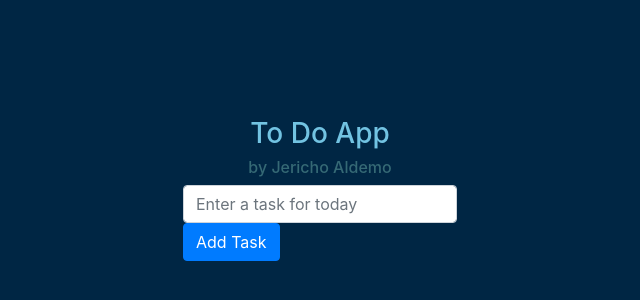
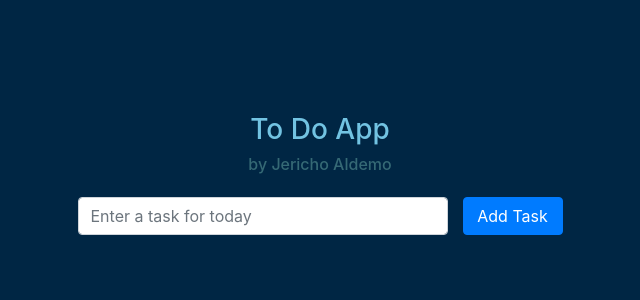
Before and after one commit to echoaldemo/multisys-todo, a React (Create React App) app: page / in a window 1280 px wide. Shown: the part 76-376 px from the top of the page, without its empty margins (320-960 px from the left). Built offline with nearby package versions, Linux system fonts and the light colour scheme.

Commit message:
Added input

```diff
--- a/src/components/ToDo.js
+++ b/src/components/ToDo.js
@@ -10,18 +10,10 @@ const Todo = () => {
           <form className="input-container">
             <input
               width="485px"
-              //   onChange={(e) =>
-              //     dispatch(allActions.inputActions.setTask(e.target.value))
-              //   }
-              //   value={input.task}
               className="form-control"
               placeholder="Enter a task for today"
             />
-            <button
-              //disabled={input.task.length === 0}
-              className="btn btn-primary"
-              type="submit"
-            >
+            <button className="btn btn-primary" type="submit">
               Add Task
             </button>
           </form>
--- a/src/index.css
+++ b/src/index.css
@@ -32,3 +32,12 @@ code {
 .sub {
   color: #356975;
 }
+
+.input-container {
+  display: grid;
+  grid-template-columns: 1fr 100px;
+  width: 485px;
+  margin-right: 1%;
+  grid-gap: 15px;
+  padding: 15px 0px 30px;
+}
```
